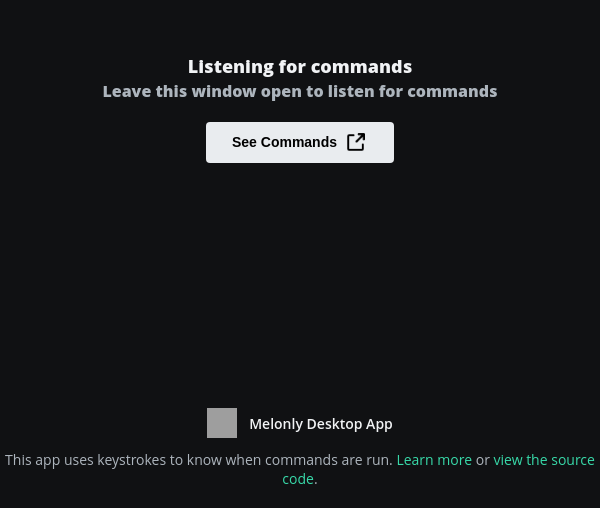
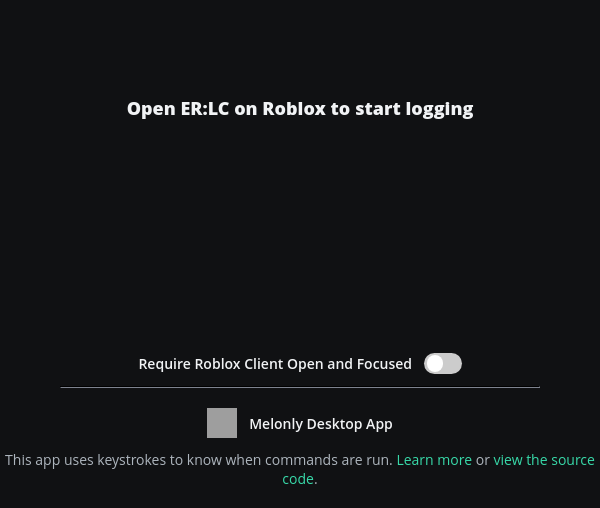
Before and after one commit to Melonly-Moderation/desktop, an Electron app: page src/index.html in a window 600 px wide. Shown: the part 292-800 px from the top of the page. Drawn offline with Linux system fonts and the light colour scheme; grey boxes are pictures that could not be loaded.

Commit message:
Require Client Open - Bypass Switch
also moved store functions to utils.js

```diff
--- a/src/index.html
+++ b/src/index.html
@@ -23,7 +23,7 @@
 			<p id="command-value"></p>
 		</section>
 
-		<section class="listening">
+		<section class="listening hidden">
 			<span>Listening for commands</span>
 			<p>Leave this window open to listen for commands</p>
 
@@ -40,7 +40,21 @@
 			</a>
 		</section>
 
+		<section class="play">
+			<span>Open ER:LC on Roblox to start logging</span>
+		</section>
+
 		<footer>
+			<section class="options">
+				<div>
+					<p>Require Roblox Client Open and Focused</p>
+					<label class="switch">
+					<input type="checkbox" id="sw-require-rblx-client">
+						<span class="slider round"></span>
+					</label>
+				</div>
+			</section>
+			<hr>
 			<div>
 				<img src="https://melonly.xyz/brand/logo.png" alt="melonly logo" />
 				<p>Melonly Desktop App</p>
@@ -62,5 +76,6 @@
 				>.
 			</p>
 		</footer>
+		<script src="./renderer.js"></script>
 	</body>
 </html>
--- /dev/null
+++ b/src/preload.js
@@ -0,0 +1,5 @@
+const { contextBridge, ipcRenderer } = require('electron')
+
+contextBridge.exposeInMainWorld('electronAPI', {
+  requireRblxClientToggle: (t) => ipcRenderer.send('sw-require-rblx-client-toggled', t)
+})
--- /dev/null
+++ b/src/renderer.js
@@ -0,0 +1,5 @@
+const rblxReqBtn = document.getElementById('sw-require-rblx-client');
+
+rblxReqBtn.addEventListener('click', () => {
+    window.electronAPI.requireRblxClientToggle(rblxReqBtn.checked);
+})
--- a/src/styles.css
+++ b/src/styles.css
@@ -19,21 +19,10 @@
     position: relative;
 }
 
-footer {
-    position: absolute;
-    bottom: 0;
-    left: 0;
-    right: 0;
-    margin-bottom: 20px;
-    display: flex;
-    flex-direction: column;
-    align-items: center;
-}
-
-footer p {
-    text-align: center;
-    color: var(--dimmed);
-    font-size: 14px;
+hr {
+  border-color: #34363b;
+  width: 80%;
+  margin-bottom: 20px;
 }
 
 a {
@@ -45,7 +34,7 @@
     text-decoration: underline;
 }
 
-.listening, .command {
+.listening, .command, .play {
     transition-duration: 200ms;
     display: flex;
     flex-direction: column;
@@ -63,13 +52,90 @@
     transform: translateY(0px);
 }
 
-.listening span {
+.listening, .play span {
     font-size: 18px;
 }
 
 .listening p {
     color: var(--dimmed);
     margin-top: 2px;
+}
+
+.switch {
+  position: relative;
+  display: inline-block;
+  width: 3.75em;
+  height: 2.125em;
+  font-size: 10px;
+}
+
+.switch input {
+  opacity: 0;
+  width: 0;
+  height: 0;
+}
+
+.slider {
+  position: absolute;
+  cursor: pointer;
+  top: 0;
+  left: 0;
+  right: 0;
+  bottom: 0;
+  background-color: #ccc;
+  -webkit-transition: .4s;
+  transition: .4s;
+}
+
+.slider:before {
+  position: absolute;
+  content: "";
+  height: 1.625em;
+  width: 1.625em;
+  left: 0.25em;
+  bottom: 0.25em;
+  background-color: white;
+  -webkit-transition: .4s;
+  transition: .4s;
+}
+
+input:checked + .slider {
+  background-color: #38D9A9;
+}
+
+input:focus + .slider {
+  box-shadow: 0 0 1px #38D9A9;
+}
+
+input:checked + .slider:before {
+  -webkit-transform: translateX(1.625em);
+  -ms-transform: translateX(1.625em);
+  transform: translateX(1.625em);
+}
+
+.slider.round {
+  border-radius: 2.125em;
+}
+
+.slider.round:before {
+  border-radius: 50%;
+}
+
+footer {
+  position: absolute;
+  bottom: 0;
+  left: 0;
+  right: 0;
+  margin-bottom: 20px;
+  display: flex;
+  flex-direction: column;
+  align-items: center;
+}
+
+footer p {
+  text-align: center;
+  color: var(--dimmed);
+  font-size: 14px;
 }
 
 footer div {
```
Also changed, not shown: src/main.js (+41 -7 lines), src/utils.js (+29 -0 lines).
